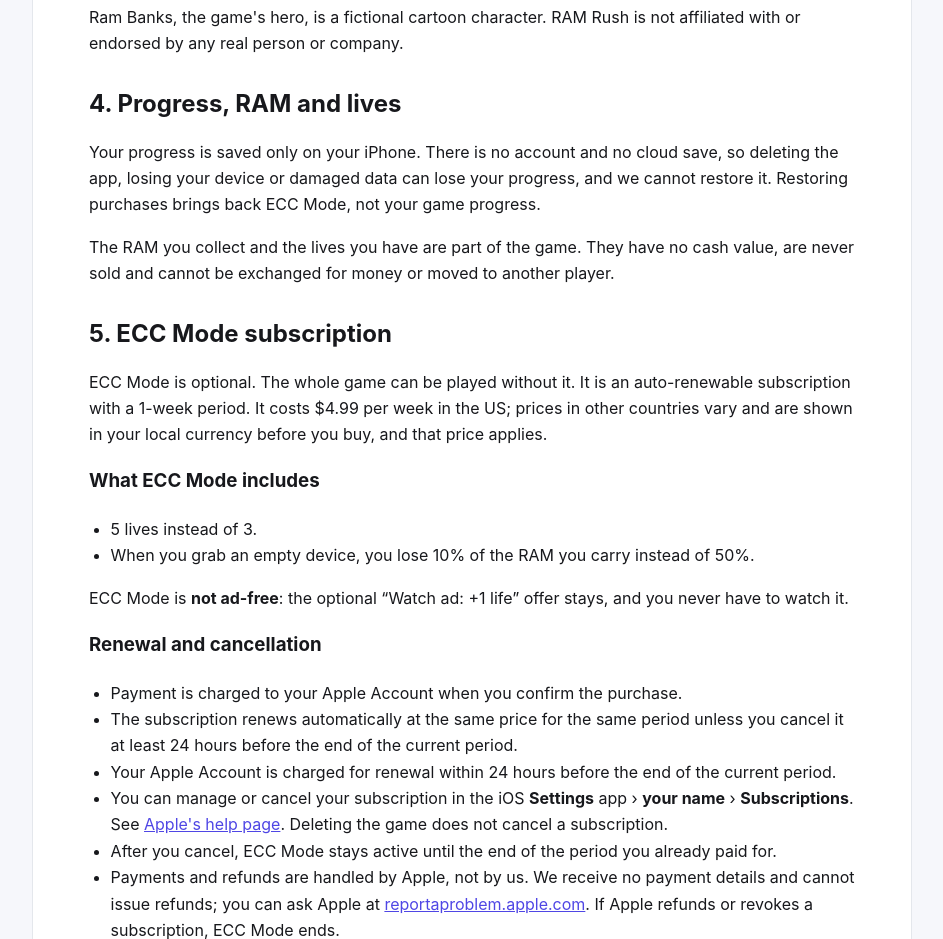
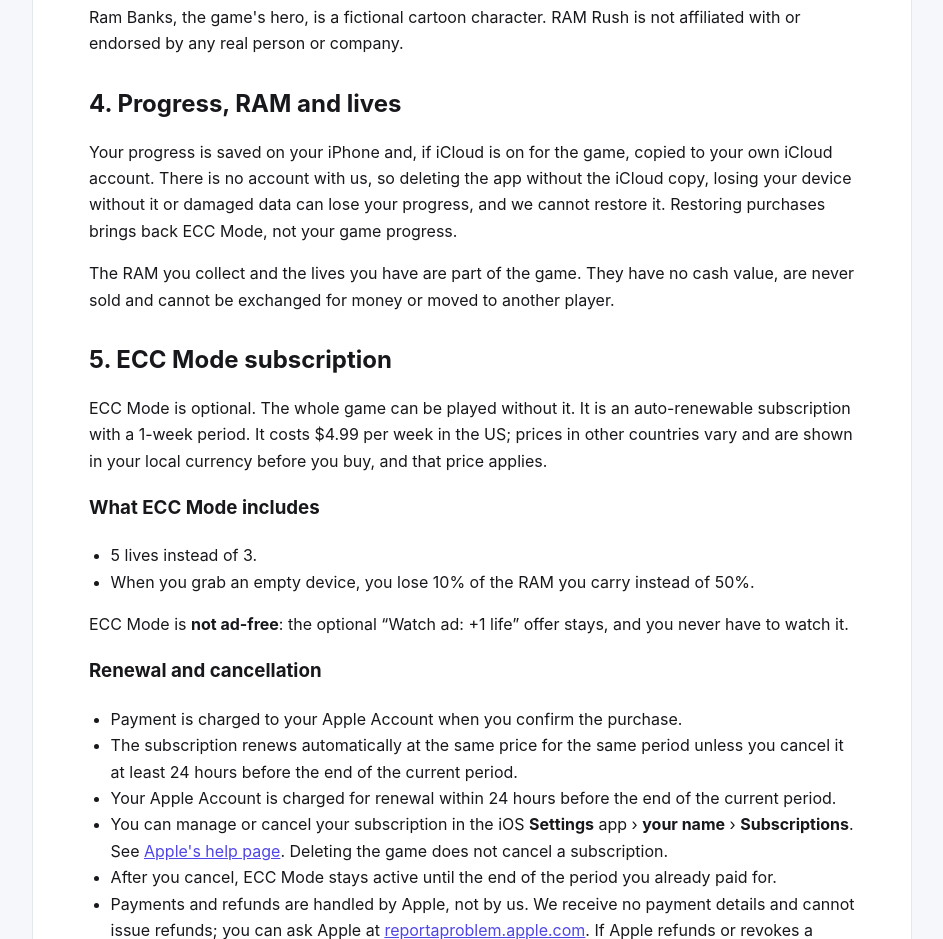
Before and after one commit to alexGamer92/apps-legal-pages, a plain HTML site: page ramrush/terms/index.html in a window 1280 px wide. Shown: the part 960-1899 px from the top of the page, without its empty margins (168-1111 px from the left). Drawn offline with Linux system fonts and the light colour scheme.

Commit message:
RAM Rush terms: progress is copied to the player's own iCloud when it is on; support lists golden chips in the copy
Claude-Session: b6a719ba-8e7e-4150-b46c-91ce499f0f5d

```diff
--- a/ramrush/terms/index.html
+++ b/ramrush/terms/index.html
@@ -27,7 +27,7 @@
 <p>Ram Banks, the game's hero, is a fictional cartoon character. RAM Rush is not affiliated with or endorsed by any real person or company.</p>
 
 <h2>4. Progress, RAM and lives</h2>
-<p>Your progress is saved only on your iPhone. There is no account and no cloud save, so deleting the app, losing your device or damaged data can lose your progress, and we cannot restore it. Restoring purchases brings back ECC Mode, not your game progress.</p>
+<p>Your progress is saved on your iPhone and, if iCloud is on for the game, copied to your own iCloud account. There is no account with us, so deleting the app without the iCloud copy, losing your device without it or damaged data can lose your progress, and we cannot restore it. Restoring purchases brings back ECC Mode, not your game progress.</p>
 <p>The RAM you collect and the lives you have are part of the game. They have no cash value, are never sold and cannot be exchanged for money or moved to another player.</p>
 
 <h2>5. ECC Mode subscription</h2>
```
Also changed, not shown: ramrush/support/index.html (+1 -1 lines).
